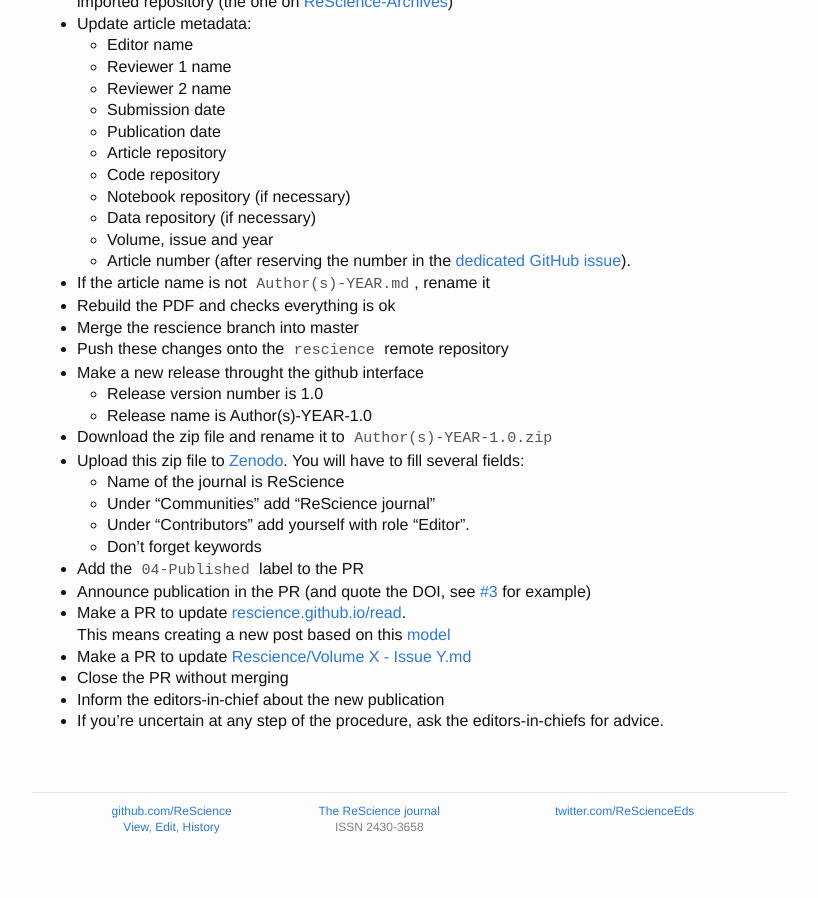
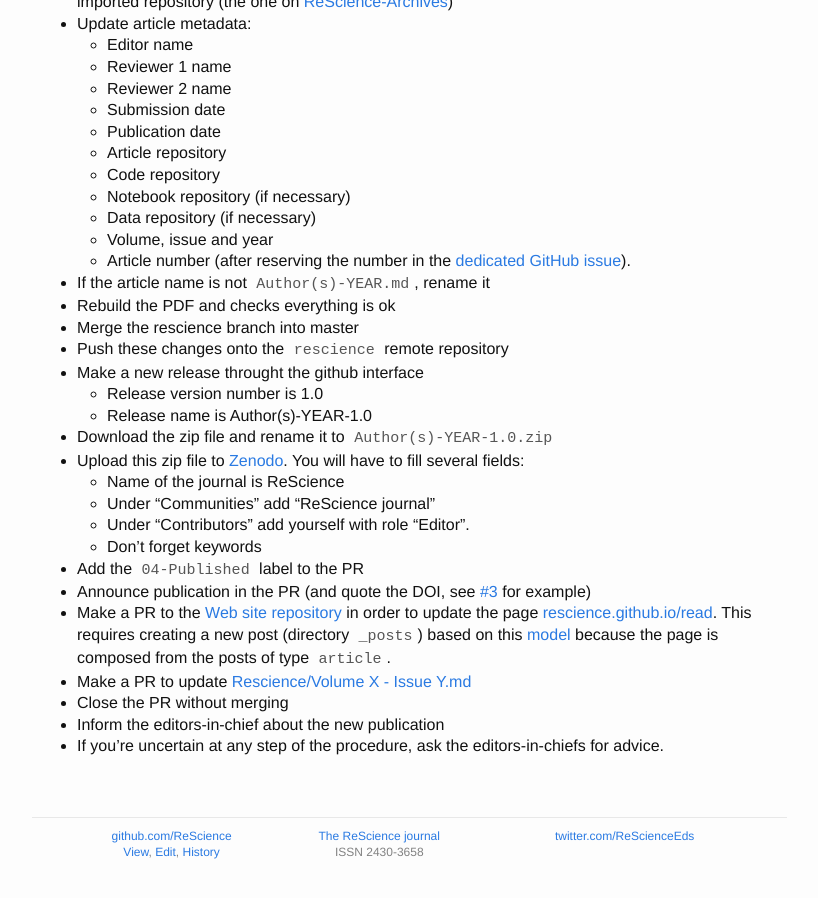
Before and after one commit to ReScience/rescience.github.io, a Jekyll site: the page built from 03-edit.md, in a window 1280 px wide and 900 px high, scrolled down 2219 px. Shown: the whole window, without its empty margins (223-1041 px from the left). Built offline with Jekyll 4.4.1, drawn with Linux system fonts in a browser that asks for light colours; our own code applies the rules of GitHub Pages for plain Markdown files; before the commit the page ends 3094 px from its top, so only the background shows below that.

Commit message:
Better explanation for adding an article to rescience.github.io/read.

```diff
--- a/03-edit.md
+++ b/03-edit.md
@@ -160,9 +160,11 @@ that are listed here:
   * Add the `04-Published` label to the PR
   * Announce publication in the PR (and quote the DOI, see
     [#3](https://github.com/ReScience/ReScience-submission/pull/3) for example)
-  * Make a PR to update
-    [rescience.github.io/read](http://rescience.github.io/read/).
-    This means creating a new post based on this [model](https://raw.githubusercontent.com/rougier/rescience.github.io/master/_posts/2015-08-14-Topalidou-Rougier.md)
+  * Make a PR to the [Web site repository](https://github.com/ReScience/rescience.github.io)
+    in order to update the page [rescience.github.io/read](http://rescience.github.io/read/).
+    This requires creating a new post (directory `_posts`) based on this
+    [model](https://raw.githubusercontent.com/rougier/rescience.github.io/master/_posts/2015-08-14-Topalidou-Rougier.md)
+    because the page is composed from the posts of type `article`.
   * Make a PR to update [Rescience/Volume X - Issue Y.md](https://github.com/ReScience/ReScience)
   * Close the PR without merging
   * Inform the editors-in-chief about the new publication
```
